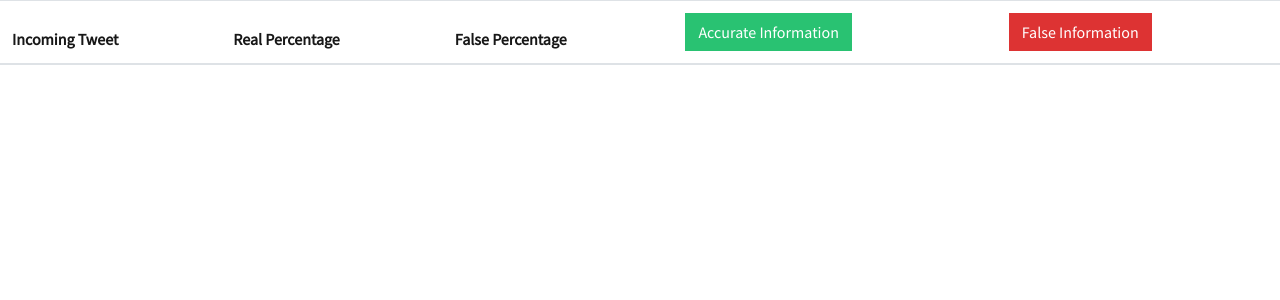
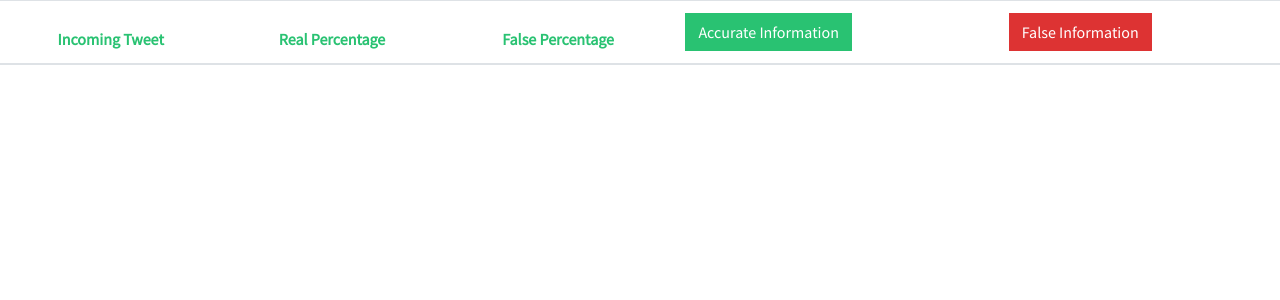
Before and after one commit to abdulelakiri/Varsity-Hacking-Team, a Flask app: page /table in a window 1280 px wide. Shown: the part 72-372 px from the top of the page. Run offline with Flask 2, Linux system fonts and the light colour scheme; lists and menus that the app fills with data are empty; some libraries are stand-ins or nearby versions.

Commit message:
added vnv/ to gitignore and centered and colored table text

```diff
--- a/webpage/templates/table.html
+++ b/webpage/templates/table.html
@@ -3,9 +3,9 @@
   <table class="table">
     <thead>
       <tr>
-        <th>Incoming Tweet</th>
-        <th>Real Percentage</th>
-        <th>False Percentage</th>
+        <th class="text-success" style="text-align: center;">Incoming Tweet</th>
+        <th class="text-success" style="text-align: center;">Real Percentage</th>
+        <th class="text-success" style="text-align: center;">False Percentage</th>
         <th>
           <button type="button" class="btn btn-success">Accurate Information</button>
         </th>
@@ -14,5 +14,8 @@
         </th>
       </tr>
     </thead>
+    <tbody>
+
+    </tbody>
   </table>
 {% endblock %}
```
Also changed, not shown: 1 other file.
